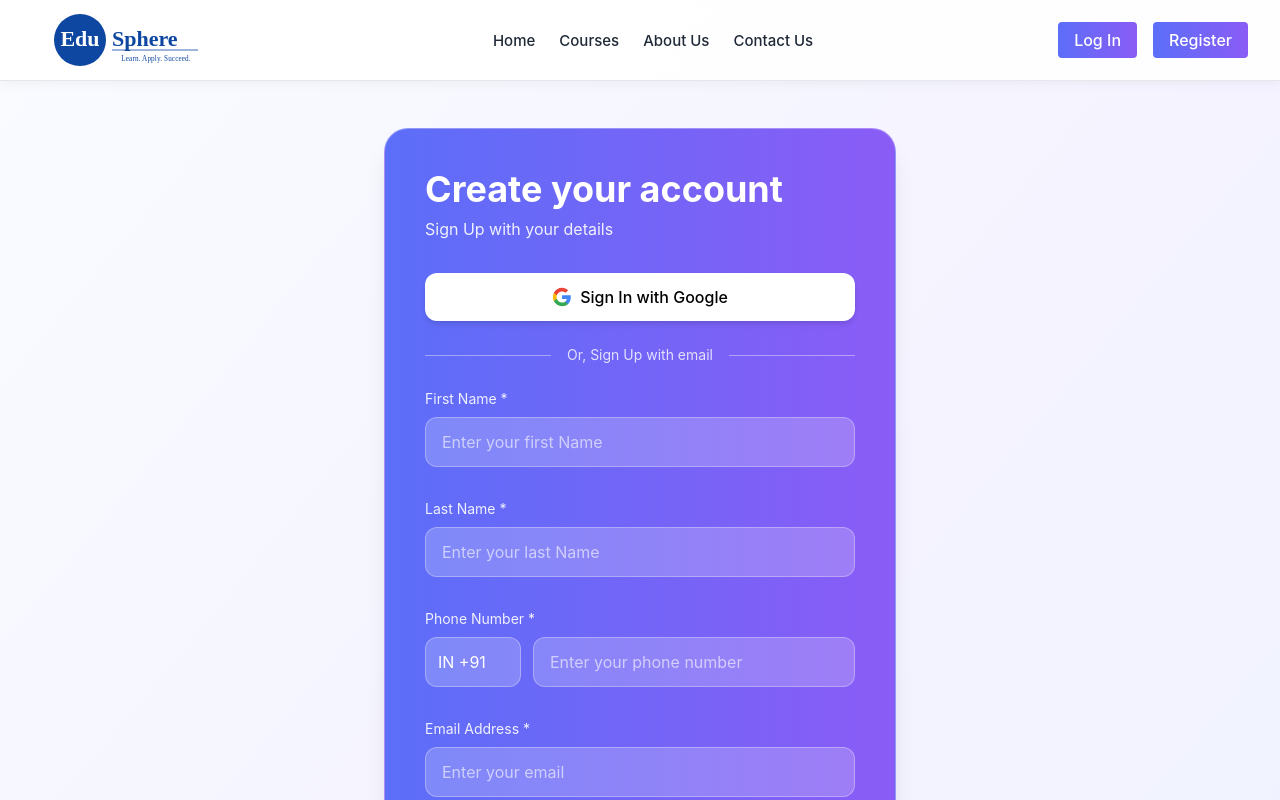
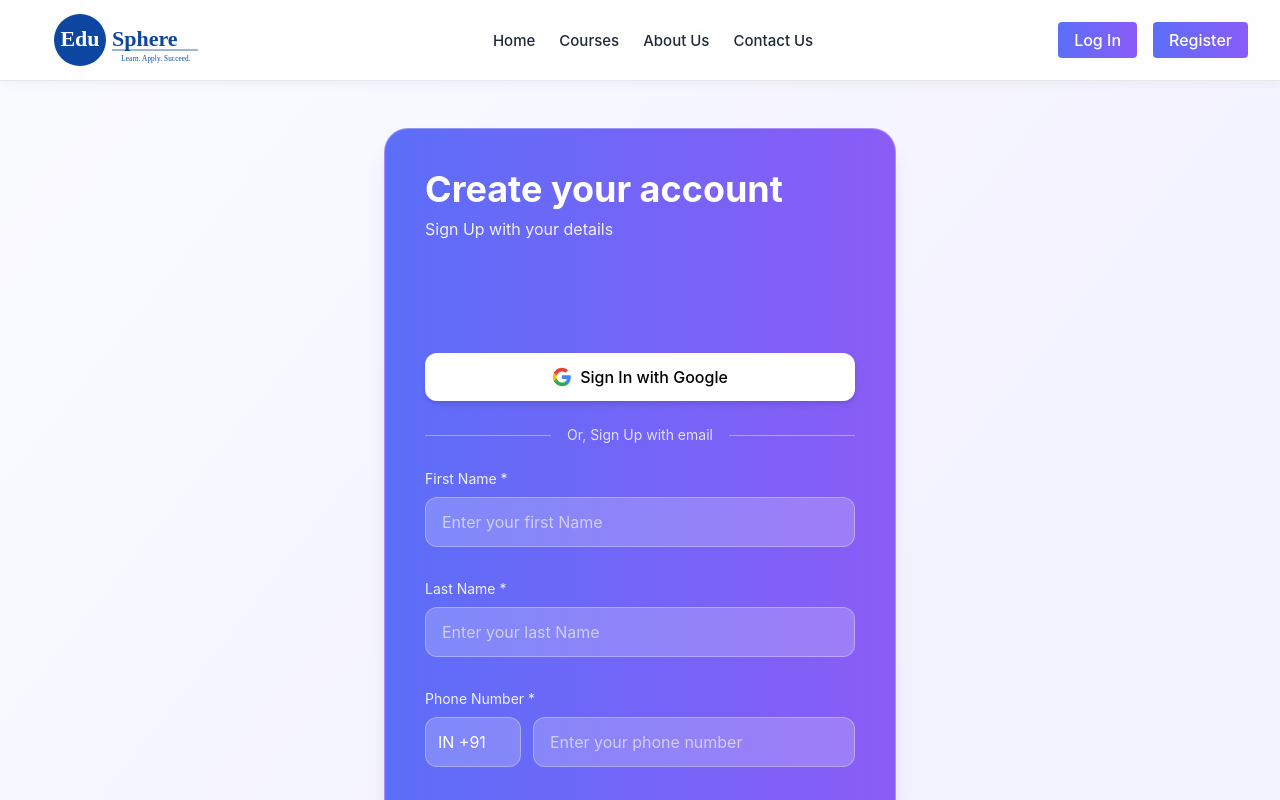
Before and after one commit to edusphere-coder/edu-site, a Next.js app: page /register in a window 1280 px wide. Shown: the top 800 px of the page. Built offline with nearby package versions, Linux system fonts and the light colour scheme; no server answers.

Commit message:
Stabilize auth feedback and simplify registration success text

```diff
--- a/app/register/page.tsx
+++ b/app/register/page.tsx
@@ -3,7 +3,6 @@ import { useState } from "react";
 import { useRouter } from "next/navigation";
 import { motion } from "framer-motion";
 import { authAPI } from "../lib/api";
-import Link from "next/link";
 
 export default function RegisterSection() {
   const router = useRouter();
@@ -115,27 +114,18 @@ export default function RegisterSection() {
         <h2 className="text-4xl font-bold mb-2">Create your account</h2>
         <p className="opacity-90 mb-8">Sign Up with your details</p>
 
-        {/* Success Message */}
-        {success && (
-          <div className="mb-6 p-4 bg-green-500/20 border border-green-500/50 rounded-xl text-white">
-            <p className="font-semibold mb-2">✓ Registration Successful!</p>
-            <p className="text-sm mb-2">Our team will review your account and get back to you soon.</p>
-            <p className="text-xs opacity-90 mb-3">You&apos;ll receive an email once your account is activated.</p>
-            <Link
-              href="/signin"
-              className="inline-block px-4 py-2 bg-white/20 hover:bg-white/30 rounded-lg text-sm font-medium transition"
-            >
-              Go to Login →
-            </Link>
-          </div>
-        )}
-
-        {/* Error Message */}
-        {error && (
-          <div className="mb-6 p-3 bg-red-500/20 border border-red-500/50 rounded-xl text-white text-sm">
-            {error}
-          </div>
-        )}
+        {/* Feedback Message (constant position) */}
+        <div className="mb-6 min-h-[56px]">
+          {success ? (
+            <div className="p-3 bg-green-500/20 border border-green-500/50 rounded-xl text-white text-sm">
+              Registration successful! Please login.
+            </div>
+          ) : error ? (
+            <div className="p-3 bg-red-500/20 border border-red-500/50 rounded-xl text-white text-sm">
+              {error}
+            </div>
+          ) : null}
+        </div>
 
         {/* Google Button */}
         <button
--- a/app/signin/page.tsx
+++ b/app/signin/page.tsx
@@ -83,19 +83,18 @@ export default function LoginSection() {
         <h2 className="text-4xl font-bold mb-2">Welcome back!</h2>
         <p className="opacity-90 mb-8">Sign in to your account</p>
 
-        {/* Success Message */}
-        {success && (
-          <div className="mb-6 p-3 bg-green-500/20 border border-green-500/50 rounded-xl text-white text-sm">
-            {success}
-          </div>
-        )}
-
-        {/* Error Message */}
-        {error && (
-          <div className="mb-6 p-3 bg-red-500/20 border border-red-500/50 rounded-xl text-white text-sm">
-            {error}
-          </div>
-        )}
+        {/* Feedback Message (constant position) */}
+        <div className="mb-6 min-h-[56px]">
+          {success ? (
+            <div className="p-3 bg-green-500/20 border border-green-500/50 rounded-xl text-white text-sm">
+              {success}
+            </div>
+          ) : error ? (
+            <div className="p-3 bg-red-500/20 border border-red-500/50 rounded-xl text-white text-sm">
+              {error}
+            </div>
+          ) : null}
+        </div>
 
         {/* Form */}
         <form className="space-y-8" onSubmit={handleSubmit}>
```
